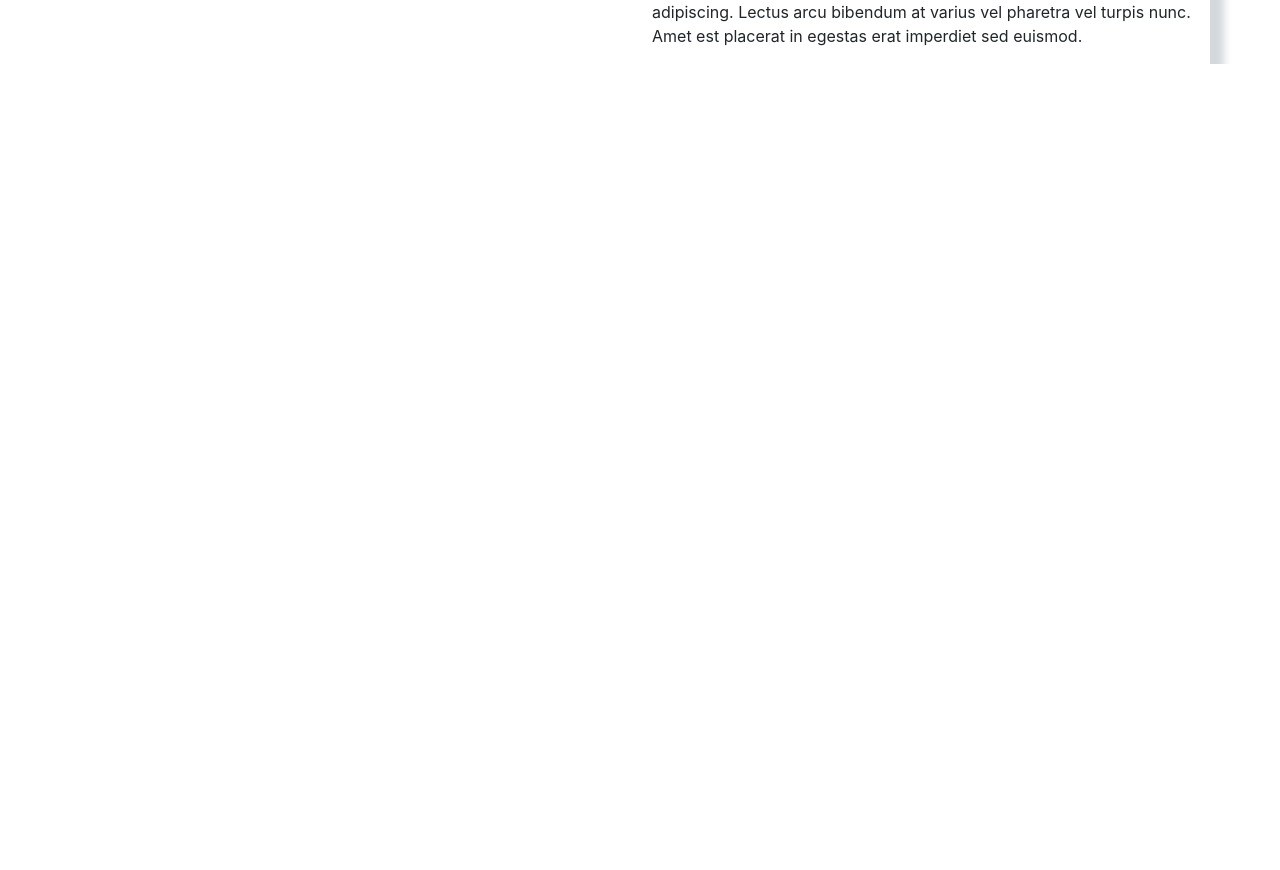
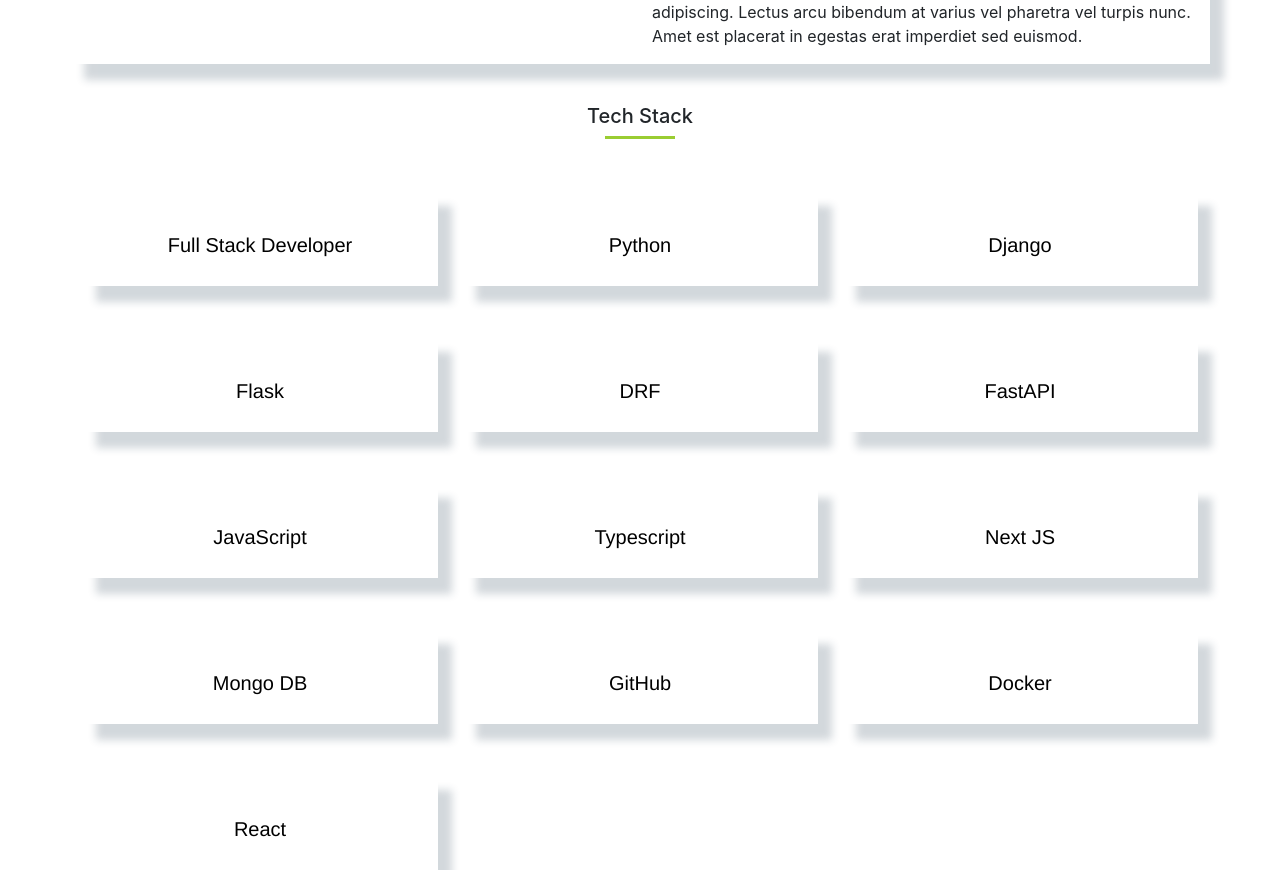
Before and after one commit to ingarbi/yt_react_web_portfolio, a React (Create React App) app: page / in a window 1280 px wide. Shown: the part 848-1718 px from the top of the page. Before the commit the page ends 912 px from the top, so only its background shows below. Built offline with nearby package versions, Linux system fonts and the light colour scheme.

Commit message:
#9 Tech Stack Components

```diff
--- a/src/App.js
+++ b/src/App.js
@@ -1,12 +1,14 @@
 import React from 'react'
 import Sidebar from './Components/Sidebar/Sidebar'
 import About from './Components/About/About'
+import TechStack from './Components/TechStack/TechStack'
 
 const App = () => {
   return (
     <>
     <Sidebar />
     <About />
+    <TechStack />
     </>
   )
 }
--- /dev/null
+++ b/src/Components/TechStack/TechStack.css
@@ -0,0 +1,35 @@
+
+.section-title h5 {
+    text-align: center;
+}
+
+.tech-stack-section{
+    margin-top: 40px;
+    height: auto;
+}
+
+.tech-content{
+    padding: 10px;
+    color: black;
+    margin-top: 50px;
+    -webkit-box-shadow: 14px 16px 8px 0px rgba(34, 60, 80, 0.2);
+    -moz-box-shadow: 14px 16px 8px 0px rgba(34, 60, 80, 0.2);
+    box-shadow: 14px 16px 8px 0px rgba(34, 60, 80, 0.2);
+}
+
+.tech-content p{
+    text-align: center;
+    padding-top: 30px;
+    font-size: 20px;
+    font-family: 'Franklin Gothic Medium', 'Arial Narrow', Arial, sans-serif;
+}
+
+.tech-content:hover{
+    background-color: rgb(224, 153, 10);
+    color: white;
+    transition-duration: 0.5s;
+    cursor: pointer;
+    -webkit-box-shadow: 4px 6px 8px 0px rgba(34, 60, 80, 0.2);
+    -moz-box-shadow: 4px 6px 8px 0px rgba(34, 60, 80, 0.2);
+    box-shadow: 4px 6px 8px 0px rgba(34, 60, 80, 0.2);
+}
--- /dev/null
+++ b/src/Components/TechStack/TechStack.js
@@ -0,0 +1,69 @@
+import React from 'react'
+import "./TechStack.css"
+
+const TechStack = () => {
+    const data = [
+        {
+            name: "Full Stack Developer"
+        },
+        {
+            name: "Python"
+        },
+        {
+            name: "Django"
+        },
+        {
+            name: "Flask"
+        },
+        {
+            name: "DRF"
+        },
+        {
+            name: "FastAPI"
+        },
+        {
+            name: "JavaScript"
+        },
+        {
+            name: "Typescript"
+        },
+        {
+            name: "Next JS"
+        },
+        {
+            name: "Mongo DB"
+        },
+        {
+            name: "GitHub"
+        },
+        {
+            name: "Docker"
+        },
+        {
+            name: "React"
+        },
+    ]
+
+  return (
+    <div className='container tech-stack-section'>
+
+        <div className='section-title'>
+            <h5>Tech Stack</h5>
+            <span className="line"></span>
+        </div>
+
+        <div className='row'>
+            {data.map((item, index) =>(
+                <div className='col-xl-4 col-lg-4 col-md-6 col-sm-12'>
+                    <div className='tech-content'>
+                        <p>{item.name}</p>
+                    </div>
+                </div>
+            ))}
+        </div>
+
+    </div>
+  )
+}
+
+export default TechStack
```
